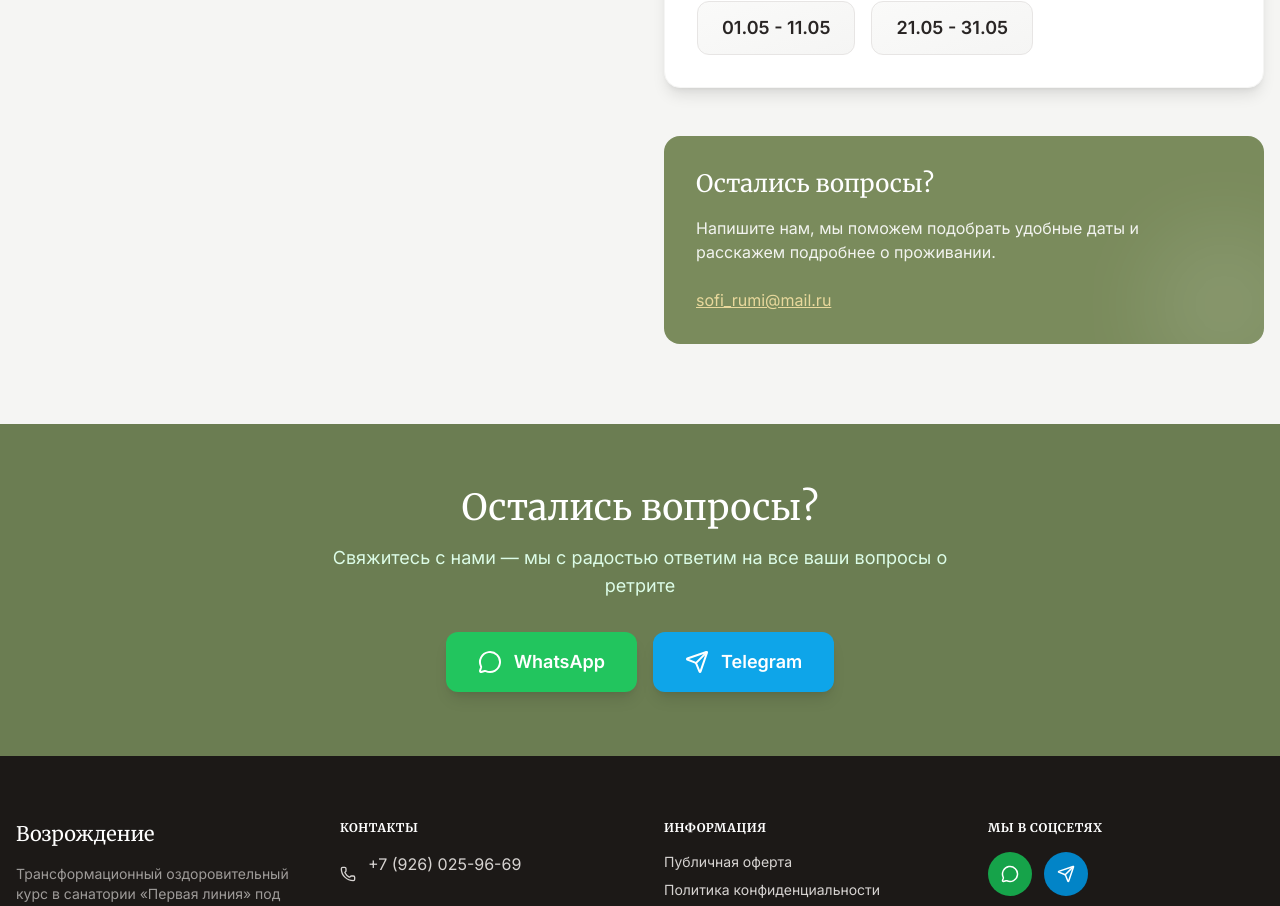
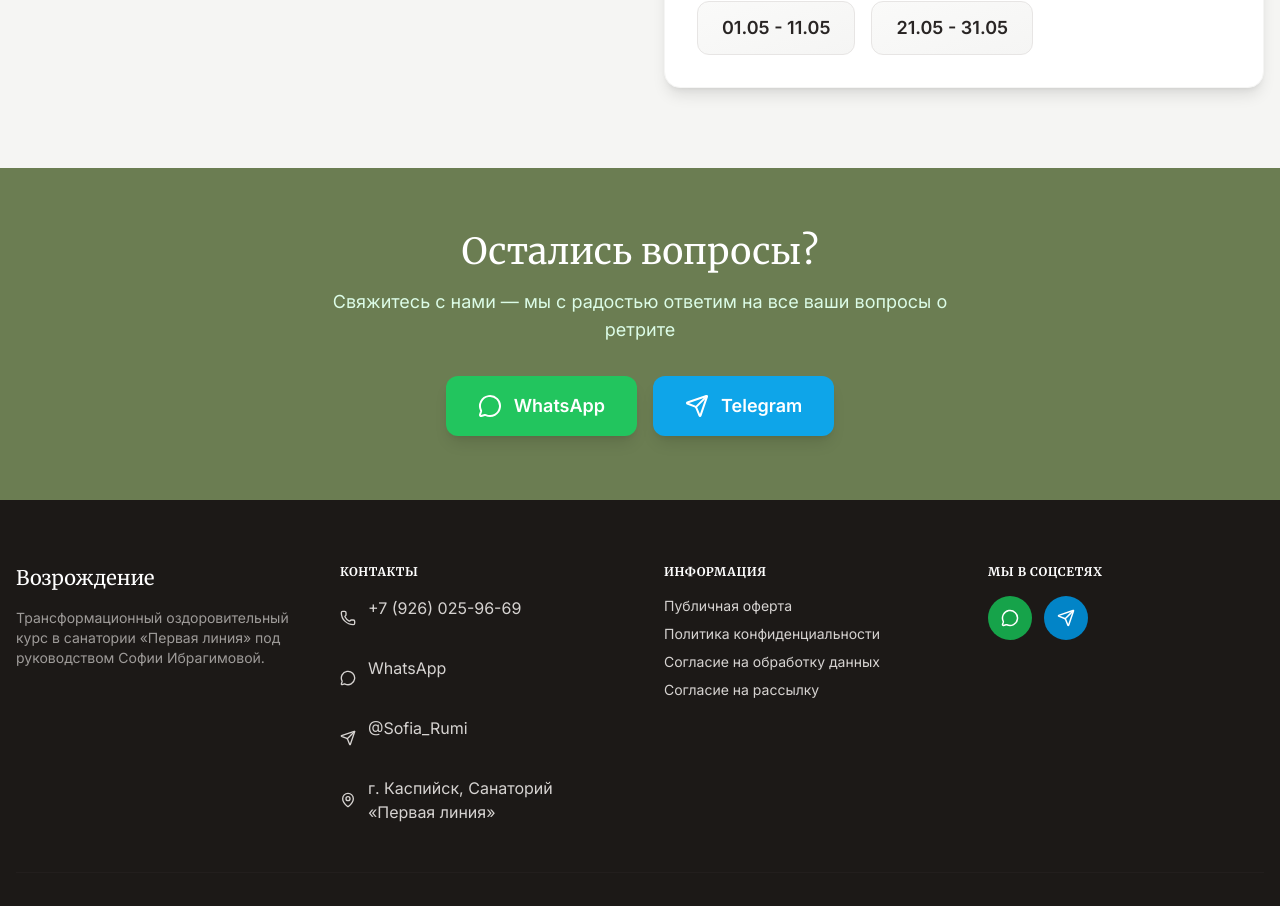
Before and after one commit to karras2025-collab/Retrit, a React (Vite) app: page / in a window 1280 px wide. Shown: the part 7608-8514 px from the top of the page. Built offline with nearby package versions, Linux system fonts and the light colour scheme.

Commit message:
fix: remove duplicate questions section from Pricing

```diff
--- a/components/Pricing.tsx
+++ b/components/Pricing.tsx
@@ -80,17 +80,6 @@ export const Pricing: React.FC = () => {
                                 </div>
                             ))}
                         </div>
-
-                        <div className="mt-12 bg-primary-700 text-white p-8 rounded-2xl relative overflow-hidden">
-                            <div className="relative z-10">
-                                <h3 className="text-2xl font-serif mb-4">Остались вопросы?</h3>
-                                <p className="mb-6 opacity-90">Напишите нам, мы поможем подобрать удобные даты и расскажем подробнее о проживании.</p>
-                                <a href={`mailto:${CONTACTS.email}`} className="text-gold-300 hover:text-white underline transition-colors">
-                                    {CONTACTS.email}
-                                </a>
-                            </div>
-                            <div className="absolute -bottom-10 -right-10 w-40 h-40 bg-white/10 rounded-full blur-2xl"></div>
-                        </div>
                     </div>
 
                 </div>
```
